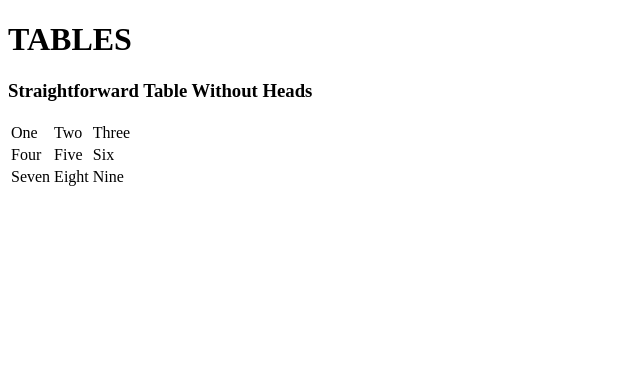
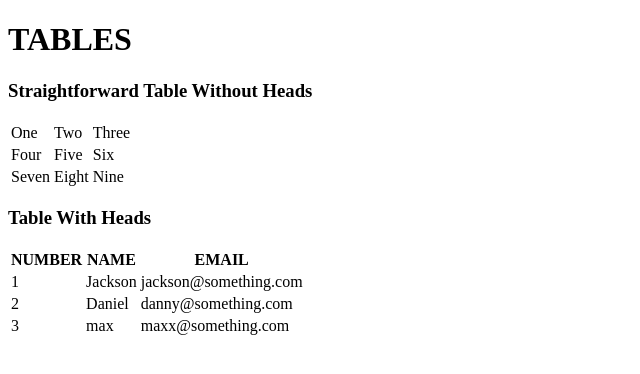
Before and after one commit to HIANDIC/Michigan, a plain HTML site: page table.html in a window 1280 px wide. Shown: the whole page, without its empty margins (0-640 px from the left). Drawn offline with Linux system fonts and the light colour scheme.

Commit message:
table with headings

```diff
--- a/table.html
+++ b/table.html
@@ -27,5 +27,29 @@
 		</tr>
 	</table>
 
+	<h3>Table With Heads</h3>
+	<table>
+		<tr>
+			<th>NUMBER</th>
+			<th>NAME</th>
+			<th>EMAIL</th>
+		</tr>
+		<tr>
+			<td>1</td>
+			<td>Jackson</td>
+			<td>jackson@something.com</td>
+		</tr>
+		<tr>
+			<td>2</td>
+			<td>Daniel</td>
+			<td>danny@something.com</td>
+		</tr>
+		<tr>
+			<td>3</td>
+			<td>max</td>
+			<td>maxx@something.com</td>
+		</tr>
+	</table>
+
 </body>
 </html>
```
